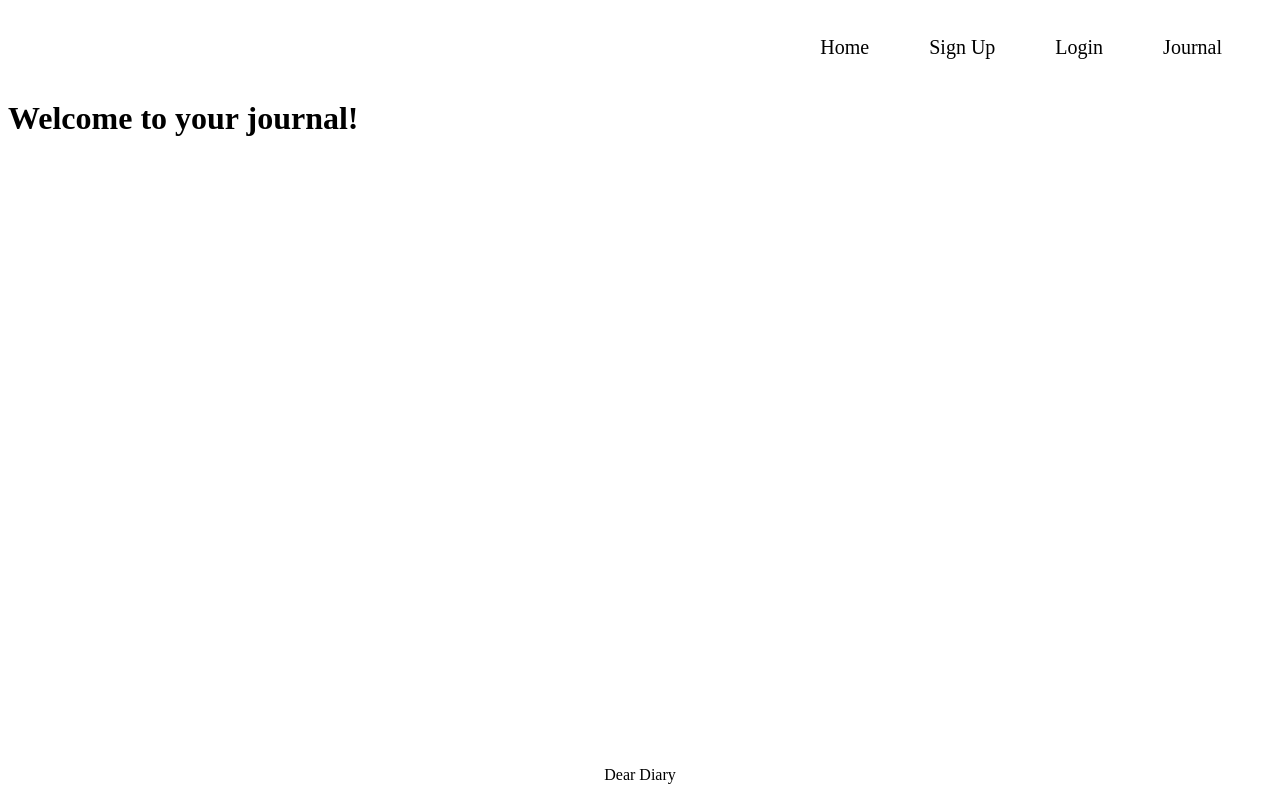
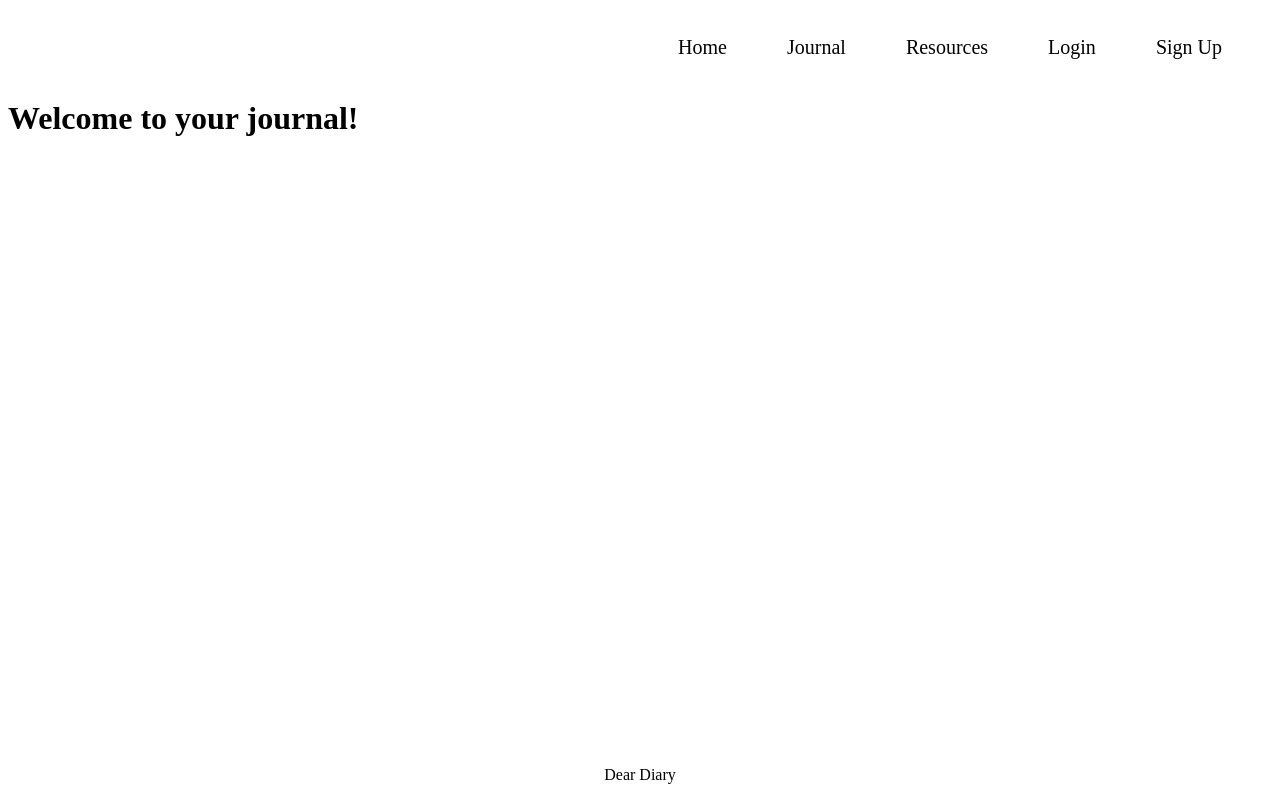
Before and after one commit to kyrag00/degree-project, a React (Vite) app in the folder client/: page /journal in a window 1280 px wide. Built offline with nearby package versions, Linux system fonts and the light colour scheme; no server answers.

Commit message:
logout + added resources route

```diff
--- a/client/src/Navigation.tsx
+++ b/client/src/Navigation.tsx
@@ -1,24 +1,64 @@
 import { NavLink } from "react-router-dom";
 import "./styles/navigation.css";
+import { useEffect, useState } from "react";
+import { getAuth, onAuthStateChanged, User } from "firebase/auth";
+import { handleLogout } from "./pages/Logout";
 
 const Navigation = () => {
+  const [user, setUser] = useState<User | null>(null);
+
+  useEffect(() => {
+    const auth = getAuth();
+    const loggedOut = onAuthStateChanged(auth, (currentuser) => {
+      setUser(currentuser);
+    });
+    return () => loggedOut();
+  }, []);
   return (
     <nav>
       <ul>
         <li>
-          <NavLink to="/">Home</NavLink>
+          <NavLink className="nav-link" to="/">
+            Home
+          </NavLink>
         </li>
-        <>
+        <li>
+          <NavLink className="nav-link" to="/journal">
+            Journal
+          </NavLink>
+        </li>
+        <li>
+          <NavLink className="nav-link" to="/resources">
+            Resources
+          </NavLink>
+        </li>
+        {user ? (
           <li>
-            <NavLink to="/signup">Sign Up</NavLink>
+            <NavLink
+              className="nav-link"
+              to="/"
+              onClick={(e) => {
+                e.preventDefault();
+                handleLogout();
+              }}
+            >
+              Logout
+            </NavLink>
           </li>
-          <li>
-            <NavLink to="/login">Login</NavLink>
-          </li>
-          <li>
-            <NavLink to="/journal">Journal</NavLink>
-          </li>
-        </>
+        ) : (
+          <>
+            <li>
+              <NavLink className="nav-link" to="/login">
+                Login
+              </NavLink>
+            </li>
+            <li>
+              <NavLink className="nav-link" to="/signup">
+                Sign Up
+              </NavLink>
+            </li>
+          </>
+        )}
       </ul>
     </nav>
   );
--- /dev/null
+++ b/client/src/pages/Logout.tsx
@@ -0,0 +1,19 @@
+import { getAuth, signOut } from "firebase/auth";
+import "../styles/navigation.css";
+
+export const handleLogout = async () => {
+  const auth = getAuth();
+  try {
+    await signOut(auth);
+    alert("Logout successful!");
+  } catch (error) {
+    console.error("Error during logout:", error);
+    alert("Failed to log out. Try again!");
+  }
+};
+
+const Logout = () => {
+  return <button onClick={handleLogout}>Logout</button>;
+};
+
+export default Logout;
--- /dev/null
+++ b/client/src/pages/Resources.tsx
@@ -0,0 +1,7 @@
+const Resources = () => {
+    return (
+        <h1>Resources</h1>
+       )
+}
+
+export default Resources
```
Also changed, not shown: client/src/Router.tsx (+10 -0 lines).
